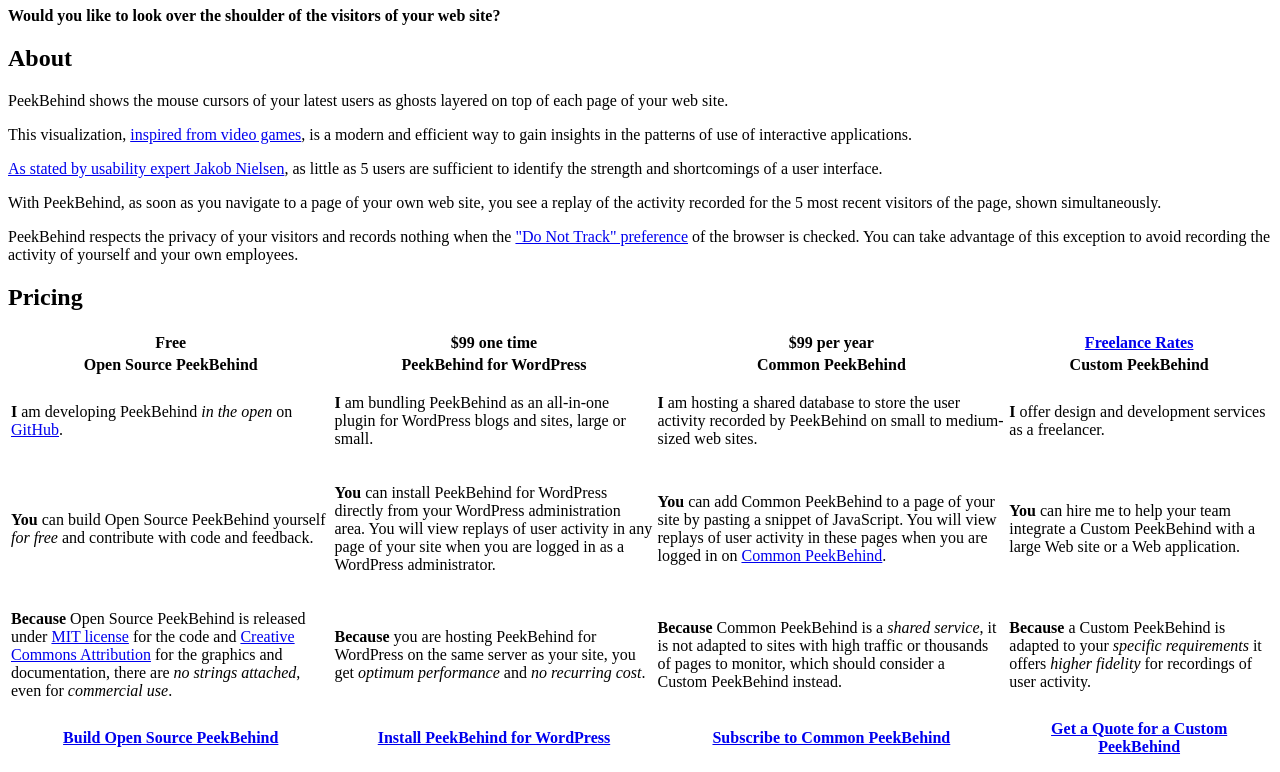
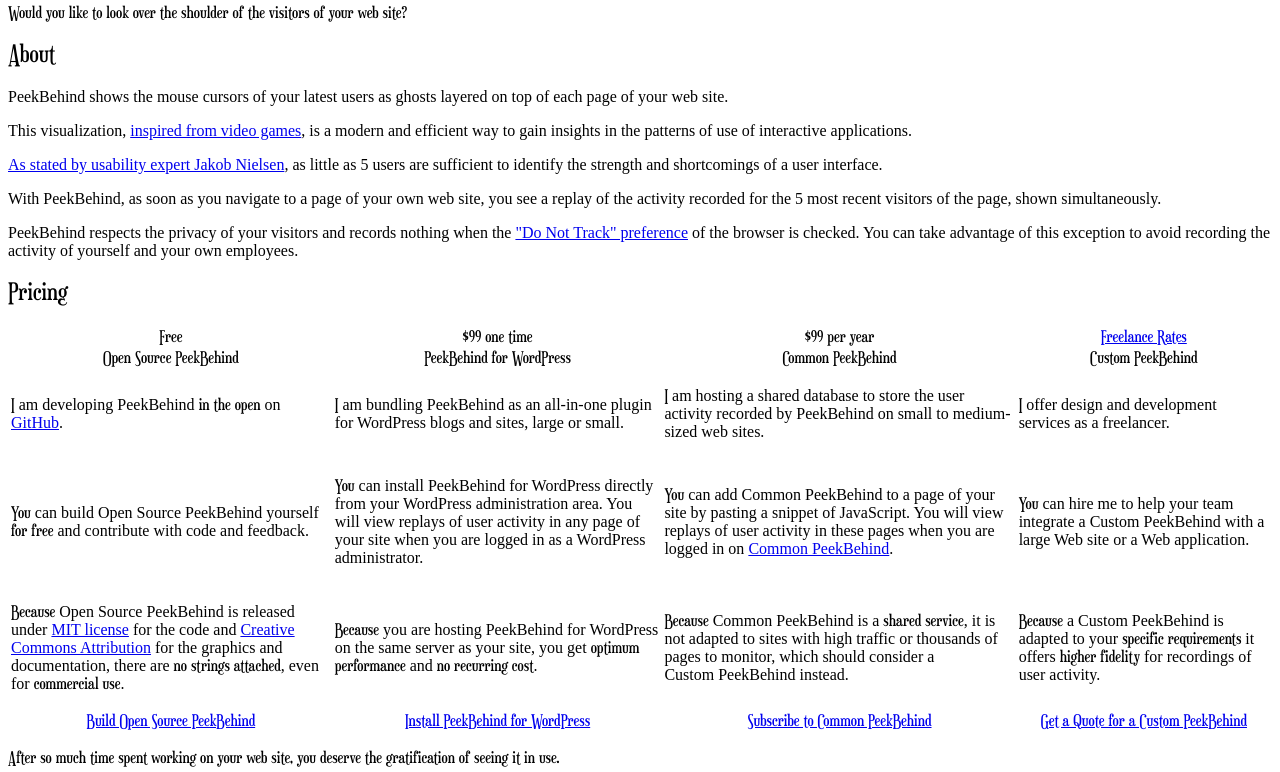
Before and after one commit to peekbehind/src.peekbehind.com, a plain HTML site: page index.html in a window 1280 px wide. Shown: the part 73-845 px from the top of the page. Drawn offline with Linux system fonts and the light colour scheme.

Commit message:
Use Euphorigenic font for headings and emphasis

```diff
--- a/style/peekbehind.css
+++ b/style/peekbehind.css
@@ -9,6 +9,11 @@
   Euphorigenic font by Ray Larabie
   http://typodermicfonts.com/
 */
+h1,h2,h2,h4,h5,h6,
+dt,
+th,
+strong,
+em,
 .euphorigenic {
   font-family: Euphorigenic;
   font-weight: normal;
```
